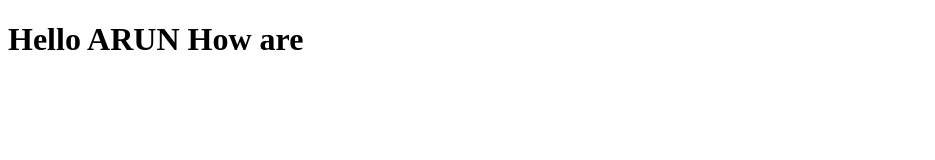
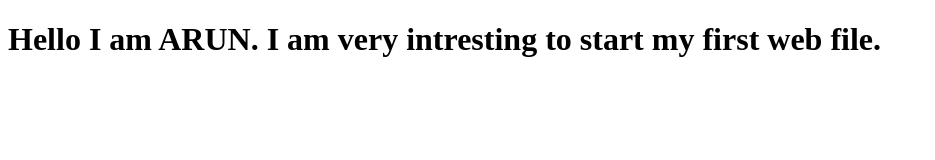
Before and after one commit to taarun30/coursera-test, a plain HTML site: page index.html in a window 1280 px wide. Shown: the whole page, without its empty margins (0-935 px from the left). Drawn offline with Linux system fonts and the light colour scheme.

Commit message:
New version of file.

```diff
--- a/index.html
+++ b/index.html
@@ -5,6 +5,6 @@
     <title>Hello</title>
   </head>
   <body>
-    <h1>Hello ARUN How are </h1>
+    <h1>Hello I am ARUN. I am very intresting to start my first web file. </h1>
   </body>
 </html>
```
